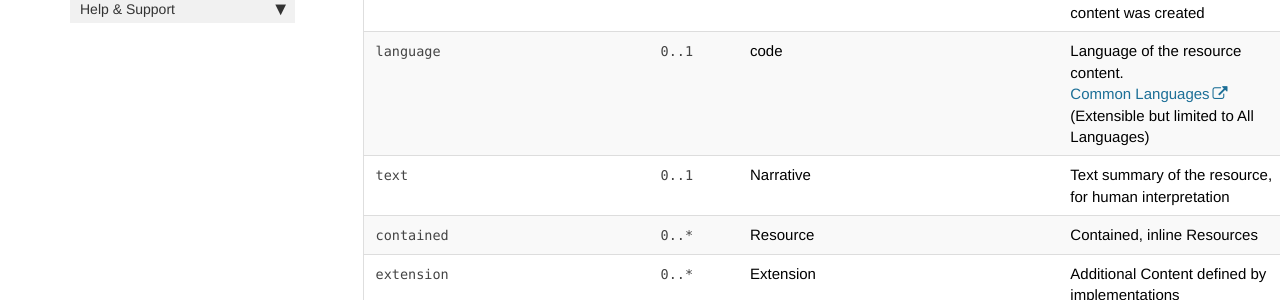
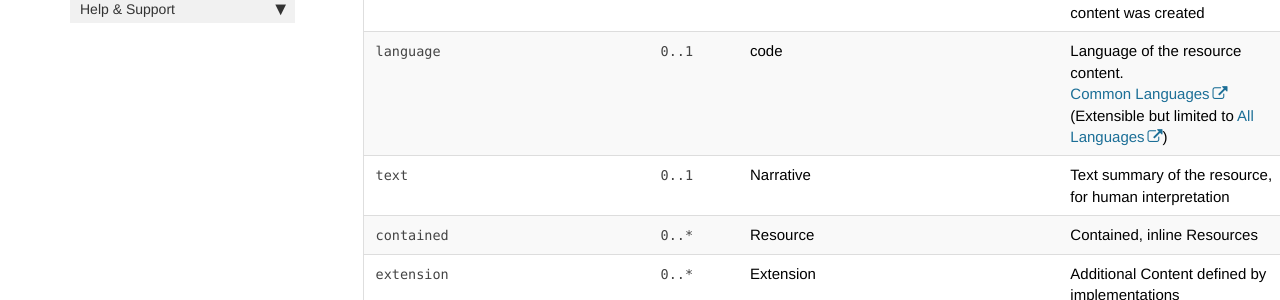
Before and after one commit to nhsconnect/FHIR-CDS, a Jekyll site: the page built from pages/explore/api_task.md, in a window 1280 px wide and 900 px high, scrolled down 672 px. Shown: the part 153-453 px from the top of the window. Built offline with Jekyll 4.4.1, drawn with Linux system fonts in a browser that asks for light colours; nearby versions of some CDN libraries; comment, search, counter and statistics services are not loaded; part of the change alters nothing that is shown.

```diff
--- a/pages/explore/api_task.md
+++ b/pages/explore/api_task.md
@@ -63,8 +63,7 @@ Detailed implementation guidance for an `Task` resource in the CDS context is gi
   <td><code>language</code></td>
     <td><code>0..1</code></td>
     <td>code</td>
-    <td>Language of the resource content. <br /> <a  href="http://hl7.org/fhir/stu3/valueset-languages.html">Common
-Languages</a> (Extensible but limited to All Languages)</td>
+    <td>Language of the resource content. <br /> <a href="http://hl7.org/fhir/STU3/valueset-languages.html">Common  Languages</a> (Extensible but limited to <a href="http://hl7.org/fhir/stu3/valueset-languages.html">All Languages</a>)</td>
 	<td></td>
 </tr>
 <tr>
@@ -368,5 +367,5 @@ Languages</a> (Extensible but limited to All Languages)</td>
 </tr>
 </table>
 <!--stackedit_data:
-eyJoaXN0b3J5IjpbNTQzNDY3MTEzXX0=
+eyJoaXN0b3J5IjpbMTM0NTA5OTU1MCw1NDM0NjcxMTNdfQ==
 -->
```
